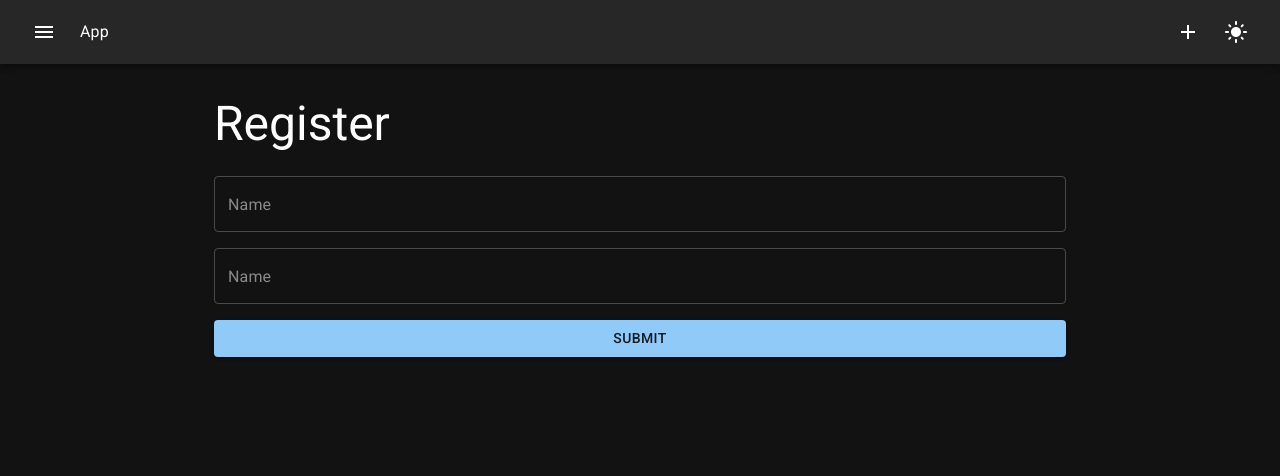
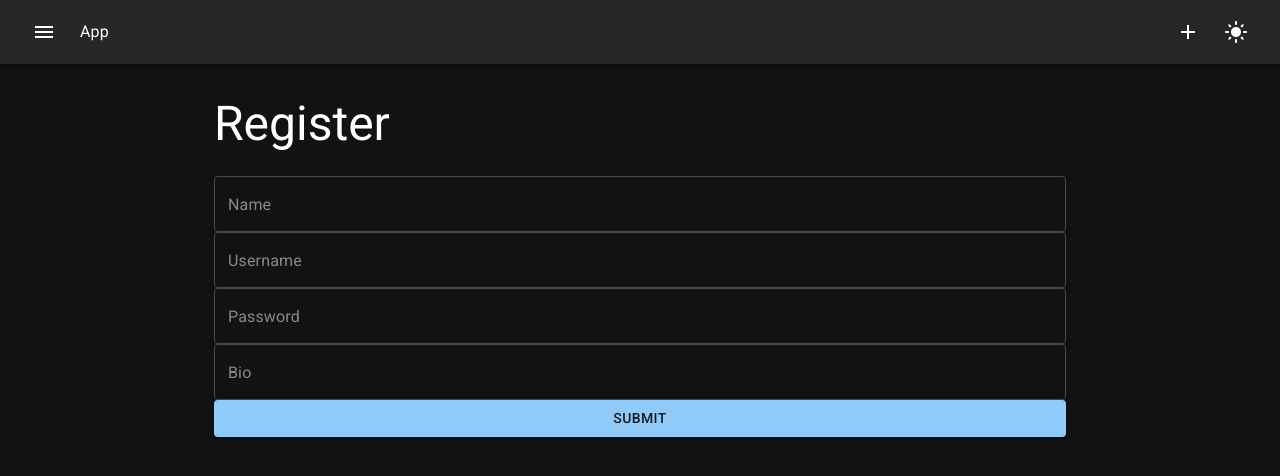
Before and after one commit to yuutakun-2/rsd-nov-2024, a React (Vite) app in the folder react-app/: page /register in a window 1280 px wide. Shown: the top 476 px of the page. Built offline with nearby package versions, Linux system fonts and the light colour scheme.

Commit message:
Form done

```diff
--- a/react-app/package.json
+++ b/react-app/package.json
@@ -17,6 +17,7 @@
     "@mui/material": "^6.1.7",
     "react": "^18.2.0",
     "react-dom": "^18.2.0",
+    "react-hook-form": "^7.54.0",
     "react-router-dom": "^7.0.2"
   },
   "devDependencies": {
--- a/react-app/src/components/Login.jsx
+++ b/react-app/src/components/Login.jsx
@@ -1,29 +1,42 @@
 import { Box, Typography, Button, Alert, OutlinedInput } from "@mui/material";
-import { useState, useRef } from "react";
+import { useForm } from "react-hook-form";
+import { useApp } from "../AppProvider";
+import { useNavigate } from "react-router";
 
 export default function Login() {
-  const [error, setError] = useState();
-  const nameRef = useRef();
-  const passwordRef = useRef();
+  const { setAuth } = useApp();
+  const navigate = useNavigate();
+  const {
+    register,
+    handleSubmit,
+    formState: { errors },
+  } = useForm();
+
+  const submit = () => {
+    setAuth(true);
+    navigate("/");
+  };
+
   return (
     <Box>
       <Typography variant="h3" sx={{ mb: 3 }}>
         Login
       </Typography>
-      <form>
-        {error && <Alert severity="warning"></Alert>}
+      <form onSubmit={handleSubmit(submit)}>
         <OutlinedInput
           sx={{ mb: 2 }}
           fullWidth
           placeholder="Name"
-          inputRef={nameRef}
+          {...register("name", { required: true })}
         ></OutlinedInput>
+        {errors.name && <Typography>This field is required</Typography>}
         <OutlinedInput
           sx={{ mb: 2 }}
           fullWidth
           placeholder="Password"
-          inputRef={passwordRef}
+          {...register("password", { required: true })}
         ></OutlinedInput>
+        {errors.password && <Typography>This field is required</Typography>}
         <Button type="submit" variant="contained" fullWidth>
           Submit
         </Button>
--- a/react-app/src/components/Register.jsx
+++ b/react-app/src/components/Register.jsx
@@ -1,26 +1,57 @@
-import { Box, Typography, Button, OutlinedInput } from "@mui/material";
+import { Typography, Box, OutlinedInput, Button } from "@mui/material";
+import { useForm } from "react-hook-form";
+import { useNavigate } from "react-router";
 
 export default function Register() {
+  const {
+    register,
+    handleSubmit,
+    formState: { errors },
+  } = useForm();
+
+  const navigate = useNavigate();
+
+  const submit = () => {
+    navigate("/login");
+  };
+
   return (
     <Box>
       <Typography variant="h3" sx={{ mb: 3 }}>
         Register
       </Typography>
-      <form>
+      <form onSubmit={handleSubmit(submit)}>
         <OutlinedInput
-          sx={{ mb: 2 }}
           fullWidth
           placeholder="Name"
+          {...register("name", { required: true })}
         ></OutlinedInput>
+        {errors.name && <Typography>This field is required</Typography>}
+
         <OutlinedInput
-          sx={{ mb: 2 }}
           fullWidth
-          placeholder="Name"
+          placeholder="Username"
+          {...register("username", { required: true })}
         ></OutlinedInput>
+        {errors.username && <Typography>This field is required</Typography>}
+
+        <OutlinedInput
+          fullWidth
+          placeholder="Password"
+          {...register("password", { required: true })}
+        ></OutlinedInput>
+        {errors.password && <Typography>This field is required</Typography>}
+
+        <OutlinedInput
+          fullWidth
+          placeholder="Bio"
+          {...register("bio")}
+        ></OutlinedInput>
+
+        <Button type="submit" variant="contained" fullWidth>
+          Submit
+        </Button>
       </form>
-      <Button type="submit" variant="contained" fullWidth>
-        Submit
-      </Button>
     </Box>
   );
 }
```
Also changed, not shown: 1 other file (tests, documents, lock files or other folders).
